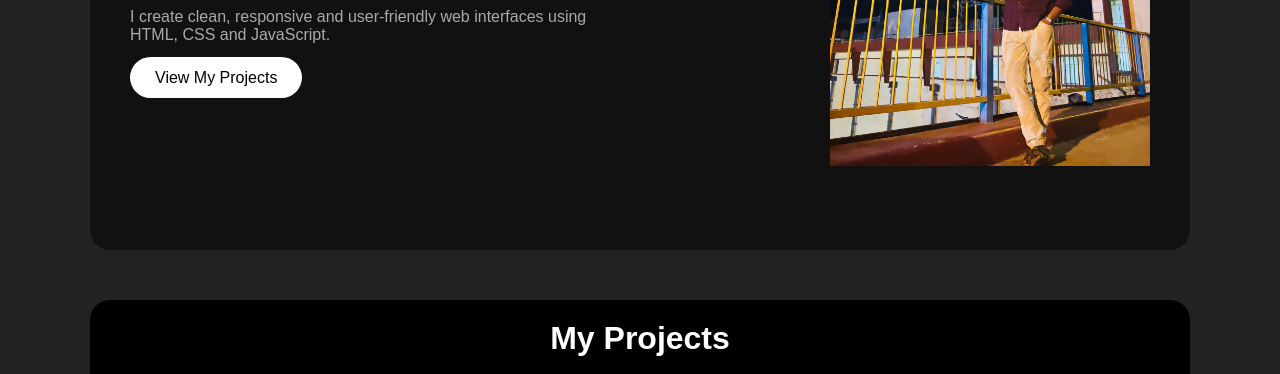
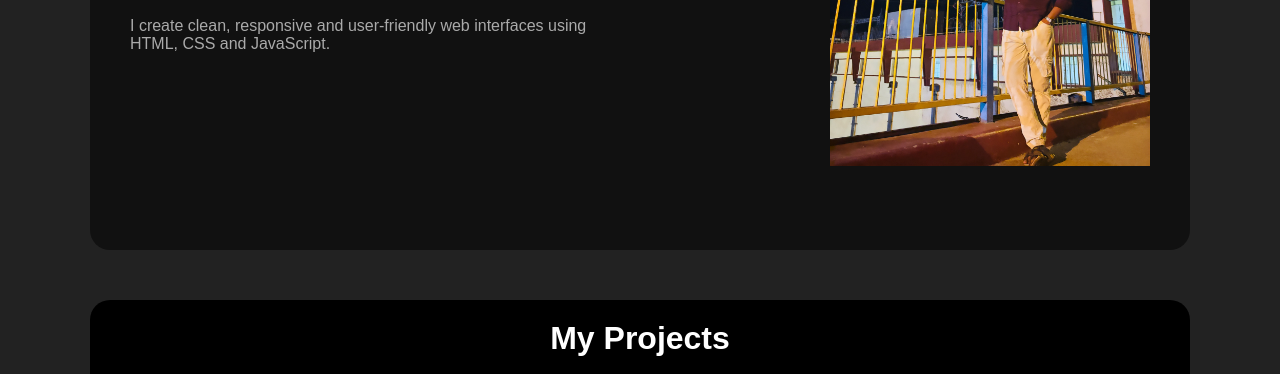
Before and after one commit to DeepakSingh563/my-portfolio-website, a plain HTML site: page index.html in a window 1280 px wide. Shown: the part 392-766 px from the top of the page. Drawn offline with Linux system fonts and the light colour scheme.

Commit message:
Update index.html

```diff
--- a/index.html
+++ b/index.html
@@ -229,7 +229,7 @@
                 <div class="paratext">
                     I create clean, responsive and user-friendly web interfaces using HTML, CSS and JavaScript.
                 </div>
-                <a href="#" class="actionbtn">View My Projects</a>
+
             </div>
 
             <div class="rightside">
```
